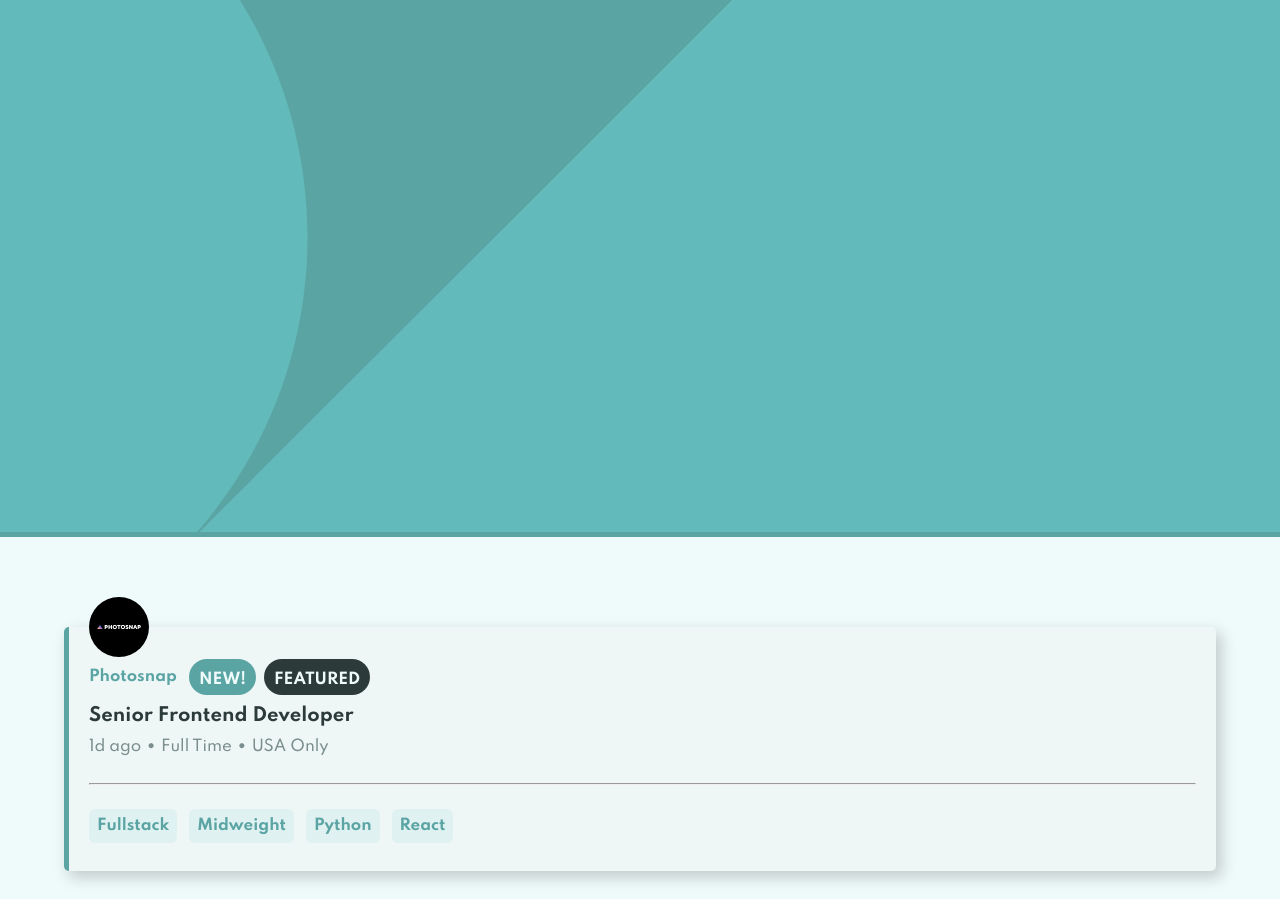
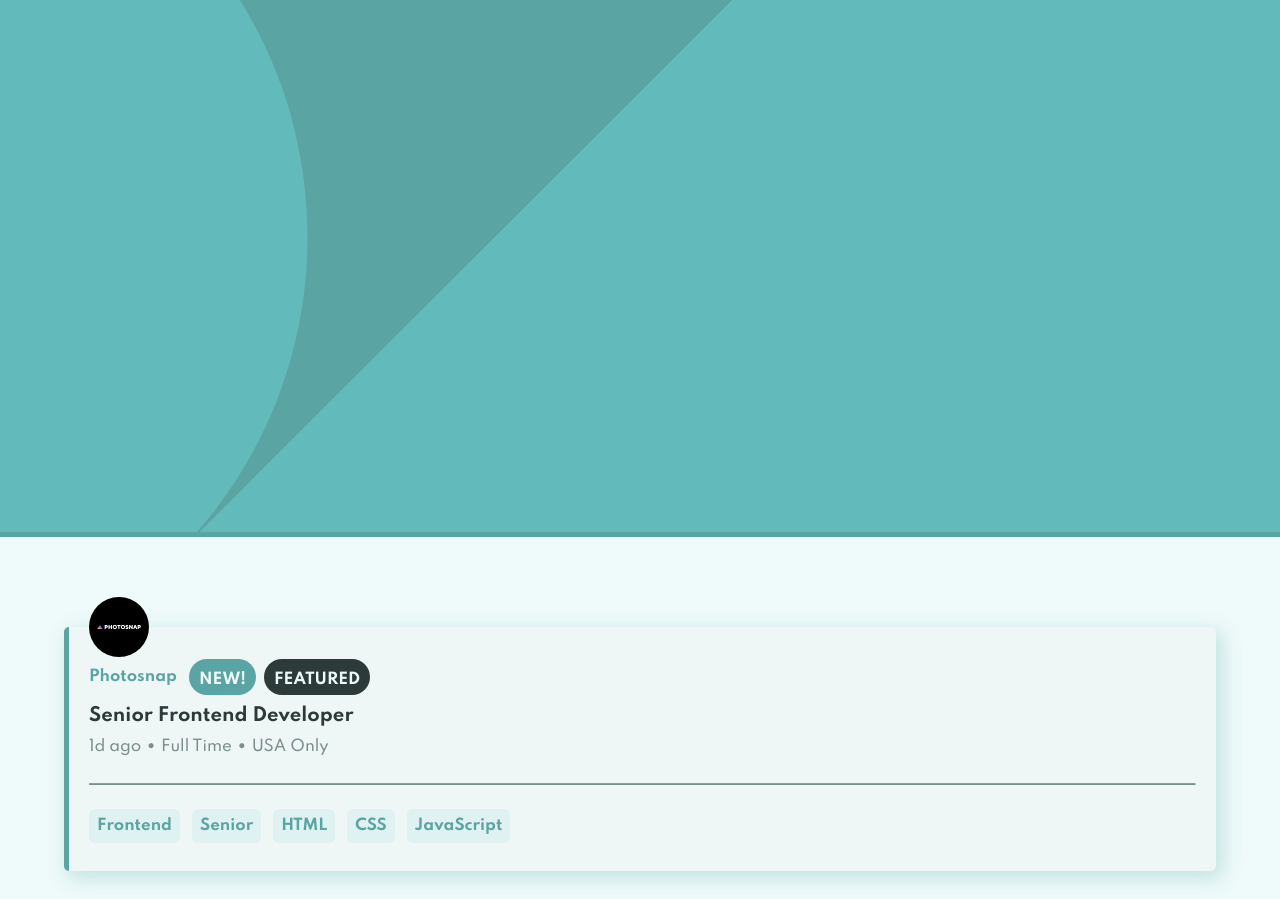
Before and after one commit to CondensedMilk7/static-job-listings, an Angular app: page / in a window 1280 px wide. Shown: the top 899 px of the page. Built offline with nearby package versions, Linux system fonts and the light colour scheme.

Commit message:
fully functional cards added

```diff
--- a/src/app/listing/listing.component.html
+++ b/src/app/listing/listing.component.html
@@ -19,9 +19,14 @@
   </div>
   <hr />
   <div class="tags">
-    <p class="tag">Fullstack</p>
-    <p class="tag">Midweight</p>
-    <p class="tag">Python</p>
-    <p class="tag">React</p>
+    <p class="tag">{{ company.role }}</p>
+    <p class="tag">{{ company.level }}</p>
+    <p class="tag" *ngFor="let language of company.languages; let i = index">
+      {{ company.languages[i] }}
+    </p>
+
+    <p class="tag" *ngFor="let tool of company.tools; let i = index">
+      {{ company.tools[i] }}
+    </p>
   </div>
 </div>
--- a/src/app/listing/listing.component.ts
+++ b/src/app/listing/listing.component.ts
@@ -1,4 +1,3 @@
-import { componentFactoryName } from '@angular/compiler';
 import { Component, Input, OnInit } from '@angular/core';
 
 @Component({
@@ -8,10 +7,11 @@ import { Component, Input, OnInit } from '@angular/core';
 })
 export class ListingComponent implements OnInit {
   @Input() company: any;
-  logo = '';
+
   constructor() {}
 
   ngOnInit() {
-    this.logo = this.company.logo;
   }
+
+
 }
--- a/src/styles.css
+++ b/src/styles.css
@@ -50,7 +50,7 @@ body {
   padding: 20px;
   position: relative;
   min-width: 332px;
-  box-shadow: 5px 6px 15px 1px rgba(0, 0, 0, 0.18);
+  box-shadow: 5px 6px 20px 1px hsla(180, 29%, 50%, 0.301);
   margin: 30px 0;
 }
 
@@ -111,13 +111,11 @@ body {
 .position {
   font-size: 1.2rem;
   color: var(--very-dark-cyan);
-  /* margin: 6px 0; */
 }
 
 .details {
   display: flex;
   color: var(--dark-gray-cyan);
-  /* margin: 6px 0; */
 }
 
 .bullet {
@@ -128,12 +126,14 @@ body {
 hr {
   margin: 16px 0;
   width: 100%;
+  color: var(--dark-gray-cyan);
+  color: transparent;
+  border-bottom: 1px solid var(--dark-gray-cyan);
 }
 
 .tags {
   display: flex;
   flex-wrap: wrap;
-  /* justify-content: space-between; */
 }
 
 .tag {
```
